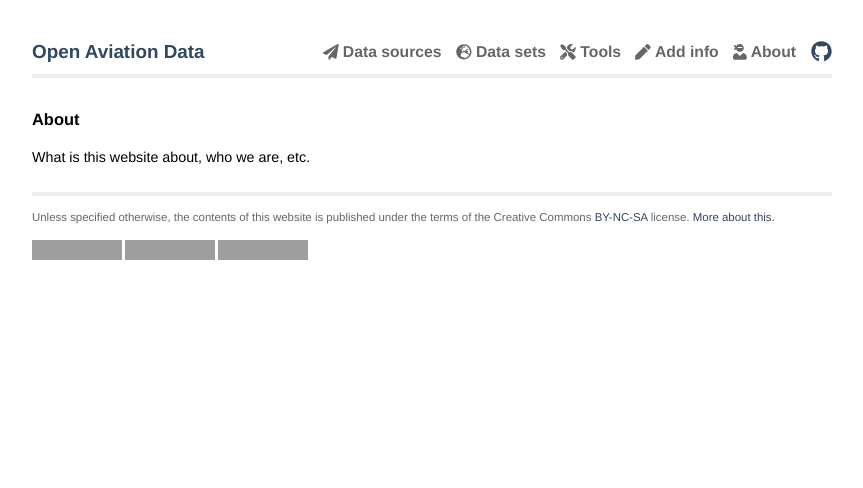
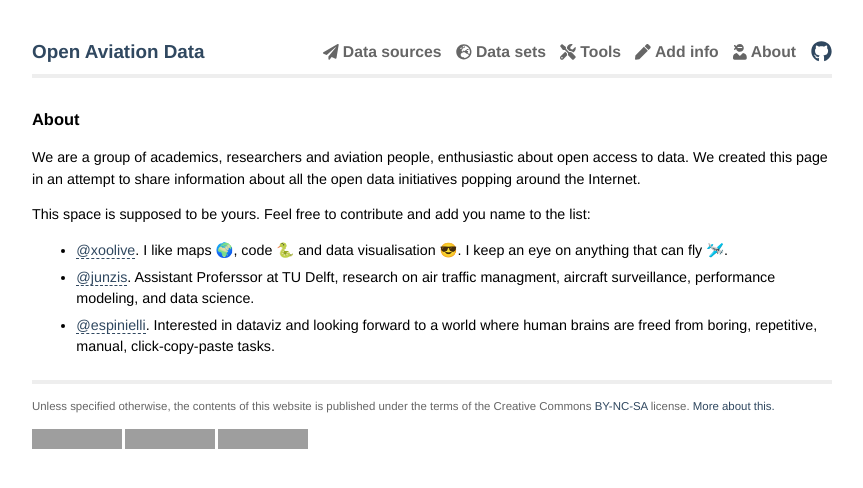
Before and after one commit to open-aviation/atmdata, a Jekyll site: the page built from _pages/about.md, in a window 1280 px wide, cut to the strip 0-488 px from the top of the page. Shown: the whole strip, without its empty margins (208-1071 px from the left). Built offline with Jekyll 4.4.1, drawn with Linux system fonts in a browser that asks for light colours; nearby versions of some CDN libraries; grey boxes are pictures that could not be loaded.

Commit message:
about page

```diff
--- a/_pages/about.md
+++ b/_pages/about.md
@@ -4,4 +4,10 @@ title: About
 permalink: /about/
 ---
 
-What is this website about, who we are, etc.
+We are a group of academics, researchers and aviation people, enthusiastic about open access to data. We created this page in an attempt to share information about all the open data initiatives popping around the Internet.
+
+This space is supposed to be yours. Feel free to contribute and add you name to the list:
+
+- [@xoolive](https://github.com/xoolive). I like maps 🌍, code 🐍 and data visualisation 😎. I keep an eye on anything that can fly 🛩️.
+- [@junzis](https://github.com/junzis/). Assistant Proferssor at TU Delft, research on air traffic managment, aircraft surveillance, performance modeling, and data science.
+- [@espinielli](https://github.com/espinielli/). Interested in dataviz and looking forward to a world where human brains are freed from boring, repetitive, manual, click-copy-paste tasks.
```
